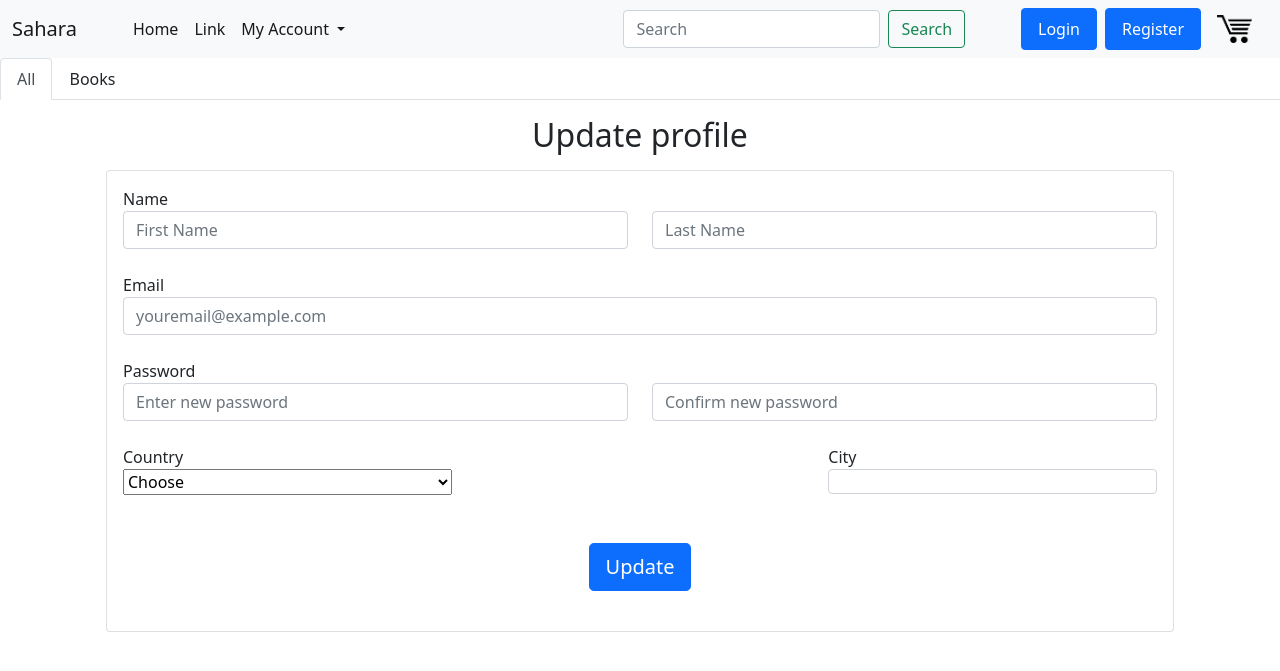
After one commit to SanePai/CS-F213-OOP-Project, a Django app: a page that uses ecom_app/core/templates/core/base.html in a window 1280 px wide. The commit adds this page. Shown: the top 671 px of the page. Run offline with Django 3.2, Linux system fonts and the light colour scheme.

Commit message:
Add profile update

```diff
--- a/ecom_app/core/templates/core/base.html
+++ b/ecom_app/core/templates/core/base.html
@@ -54,7 +54,7 @@ const csrftoken = getToken('csrftoken');
                       My Account
                     </a>
                     <ul class="dropdown-menu" aria-labelledby="navbarDropdown">
-                      <li><a class="dropdown-item" href="#">Profile</a></li>
+                      <li><a class="dropdown-item" href="/{{user.username}}">Profile</a></li>
                       <li><a class="dropdown-item" href="#">Orders</a></li>
                       {% if user.profile.user_type == 'WHOLESALER' or user.profile.user_type == 'RETAILER' %}
                       <li><hr class="dropdown-divider"></li>
--- a/ecom_app/core/templates/core/cart.html
+++ b/ecom_app/core/templates/core/cart.html
@@ -31,7 +31,7 @@
 
             {% for item in items %}
                 <div class="row">
-                    <div style="flex:2"><img class="row-img" src="{{ item.product.img.url }}" alt="Product Image"></div>
+                    <div style="flex:2"><img class="row-img" src="{{ item.product.img.url }}" width="275" alt="Product Image"></div>
                     <div style="flex:2">{{ item.prodcut.title }}</div>
                     <div style="flex:1">{{ item.product.price_per_unit | floatformat:2 }}</div>
                     <div style="flex: 1;">
--- a/ecom_app/ecom_app/urls.py
+++ b/ecom_app/ecom_app/urls.py
@@ -21,6 +21,8 @@ from users.forms import UserRegisterForm
 from users.views import register
 from django.conf.urls.static import static
 from ecom_app import settings
+import users.urls
+
 urlpatterns = [
     path('admin/', admin.site.urls),
     path('', include(core.urls)),
@@ -28,4 +30,5 @@ urlpatterns = [
     path('login/', LoginView.as_view(template_name="users/login.html"), name='login'),
     path('logout/', LogoutView.as_view(template_name="users/logout.html"), name='logout'),
     path('accounts/', include('allauth.urls')),
+    path('<str:username>/', include(users.urls)),
 ]+ static(settings.MEDIA_URL, document_root=settings.MEDIA_ROOT)
--- a/ecom_app/users/models.py
+++ b/ecom_app/users/models.py
@@ -13,5 +13,7 @@ class Profile(models.Model):
     user = models.OneToOneField(User, on_delete=models.CASCADE)
     user_type = models.CharField(max_length=20, choices = USER_TYPES, default = "CUSTOMER")
     location = models.CharField(max_length=50, blank=True, null=True)
+    country = models.CharField(max_length=50, blank=True, null=True)
+    state = models.CharField(max_length=50, blank=True, null=True)
     def __str__(self):
         return f'{self.user.username} Profile'
--- /dev/null
+++ b/ecom_app/users/templates/users/update_profile.html
@@ -0,0 +1,166 @@
+{% extends "core/base.html" %}
+
+{% block nav %}
+
+<script src="https://code.jquery.com/jquery-3.5.1.min.js"></script>
+<script>
+$(document).ready(function(){
+    $("select.country").change(function(){
+        var selectedCountry = $(".country option:selected").val();
+        $.ajax({
+            type: "POST",
+            url: "http://localhost:8000/address_help",
+            data: { country : selectedCountry, csrfmiddlewaretoken : "{{ csrf_token }}" }
+        }).done(function(data){
+            $("#response").html(data);
+        });
+    });
+
+    $("input[type=radio][name=paymentMethod]").change(function(){
+        creditform = document.getElementById("creditform");
+        if($(this).val() != "credit"){
+            creditform.style.display = "none";
+        }
+        else{
+            creditform.style = "";
+        }
+    });
+});
+</script>
+
+  <!-- Navs for filtering based on type of product (using tags) -->
+  <ul class="nav nav-tabs">
+    <li class="nav-item">
+      <a class="nav-link active" href="#">All</a>
+    </li>
+    <li class="nav-item">
+      <a class="nav-link" style="text-decoration: none; color: inherit;" href="#">Books</a>
+    </li>
+{% endblock %}
+
+{% block content %}
+  <!--Main layout-->
+  <main>
+    <div class="container wow fadeIn">
+
+      <!-- Heading -->
+      <h2 class="my-3 h2 text-center">Update profile</h2>
+
+      <!--Grid row-->
+      <div class="row">
+
+        <!--Grid column-->
+        <div class="" style="width:200em;position:relative;">
+
+          <!--Card-->
+          <div class="card">
+            <!--Card content-->
+            <form method="POST" action="/{{user.username}}/" class="card-body">
+              {% csrf_token %}
+              {% csrf_token %}
+              {{ form.errors }}
+              <!--Grid row-->
+              <div class="row">
+
+                <!--Grid column-->
+                <div class="col-md-6 mb-4">
+
+                  <!--firstName-->
+                  <div class="md-form">
+                    <label>Name</label>
+                    <input type="text" name="first_name" class="form-control" placeholder="First Name" value="{{ user.first_name }}">
+                  </div>
+
+                </div>
+                <!--Grid column-->
+
+                <!--Grid column-->
+                <div class="col-md-6 mb-4">
+
+                  <!--lastName-->
+                  <div class="md-form">
+                    <label></label>
+                    <input type="text" name="last_name" class="form-control" placeholder="Last Name" value="{{ user.last_name }}">
+                  </div>
+
+                </div>
+                <!--Grid column-->
+
+              </div>
+
+              <!--email-->
+              <div class="md-form mb-4">
+                <label for="email">Email</label>
+                <input type="email" name="email" class="form-control" placeholder="youremail@example.com" value="{{ user.email }}">
+              </div>
+
+              <div class="row">
+                <div class="col-md-6 mb-4">
+                    <div class="md-form">
+                    <label>Password</label>
+                    <input type="password" name="password1" class="form-control" placeholder="Enter new password" required>
+                  </div>
+                </div>
+                <div class="col-md-6 mb-4">
+                    <div class="md-form">
+                    <label></label>
+                    <input type="password" name="password2" class="form-control" placeholder="Confirm new password" required>
+                  </div>
+                </div>
+
+              </div>
+
+              <!--address-->
+
+              <!--Grid row-->
+              <div class="row">
+
+                <!--Grid column-->
+                <div class="col-lg-4 col-md-12 mb-4">
+
+                  <label for="country">Country</label>
+                  <select class="country custom-select d-block w-100" id="country" required name="country">
+                    <option selected>Choose</option>
+                    <option>United States</option>
+                    <option>India</option>
+                  </select>
+
+                </div>
+                <!--Grid column-->
+
+                <!--Grid column-->
+                <div class="col-lg-4 col-md-12 mb-4">
+
+                  <div id="response"></div>
+
+                </div>
+                <!--Grid column-->
+
+                <!--Grid column-->
+                <div class="col-lg-4 col-md-6 mb-4">
+
+                  <label for="city">City</label>
+                  <input type="text" class="form-control" name="location" placeholder="" required style="height:1.55em;" value="{{ user.profile.location }}">
+
+                </div>
+              </div>
+              <center>
+              <button type = "submit" class="my-4 btn btn-primary btn-lg btn-block">Update</button>
+              </center>
+            </form>
+
+          </div>
+          <!--/.Card-->
+
+        </div>
+
+      </div>
+      <!--Grid row-->
+
+    </div>
+  </main>
+  <!--Main layout-->
+
+
+
+  {% endblock content %}
--- a/ecom_app/users/urls.py
+++ b/ecom_app/users/urls.py
@@ -1,2 +1,8 @@
 from django.contrib import admin
 from django.urls import path, include
+from .views import updateProfile
+from django.conf.urls.static import static
+from ecom_app import settings
+urlpatterns = [
+    path('', updateProfile, name="profile-update"),
+] + static(settings.MEDIA_URL, document_root=settings.MEDIA_ROOT)
--- a/ecom_app/users/views.py
+++ b/ecom_app/users/views.py
@@ -3,8 +3,33 @@ from .forms import UserRegisterForm
 from django.contrib import messages
 from django.contrib.auth.models import User
 from users.models import Profile
+from django.contrib.auth.forms import PasswordChangeForm
+from django.contrib.auth import update_session_auth_hash
 
+# ['username', 'email', 'first_name', 'last_name', 'password1', 'password2', 'user_type']
 # Create your views here.
+
+def updateProfile(request, username):
+    user = request.user
+    if request.method == 'POST':
+        form = request.POST
+        user.first_name = form.get('first_name')
+        user.last_name = form.get('last_name')
+        user.email = form.get('email')
+        p = user.profile
+        p.location = form.get('location')
+        p.state = form.get('state')
+        p.country = form.get('country')
+        p.save()
+        user.profile = p
+        user.save()
+        update_session_auth_hash(request, user)
+        print("Saved user profile!")
+        messages.success(request, f'Profile updated succesfully!')
+        return render(request, 'users/update_profile.html', {'user': user})
+
+    return render(request, 'users/update_profile.html', {'user': user})
+
 def register(request):
     if request.method == 'POST':
         form = UserRegisterForm(request.POST)
@@ -12,7 +37,7 @@ def register(request):
             form.save()
             user = User.objects.get(username=form.cleaned_data.get('username'))
             form2 = request.POST
-            profile = Profile.objects.create(user_type=form.cleaned_data.get('user_type'), user=user, location=form2.get('location'))
+            profile = Profile.objects.create(user_type=form.cleaned_data.get('user_type'), user=user, location=form2.get('location'), state=form2.get('state'), country=form2.get('country'))
             profile.save()
             user.profile = profile
             user.save()
```
Also changed, not shown: ecom_app/users/templates/users/register.html (+9 -3 lines), ecom_app/db.sqlite3, ecom_app/users/migrations/0012_auto_20210425_0044.py (added).
